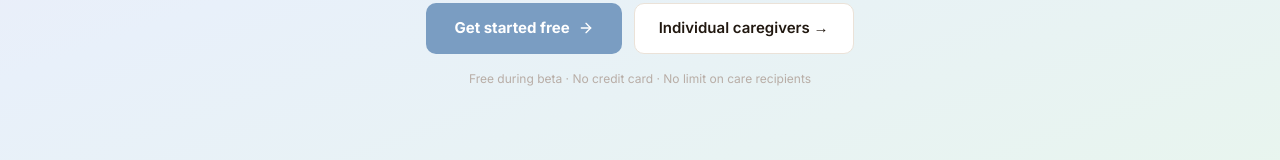
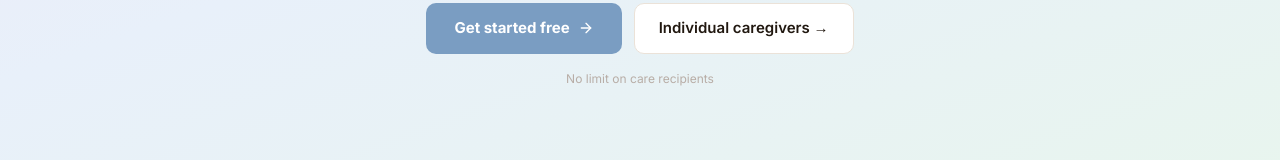
Before and after one commit to caspergrl/aiden, a React (Vite) app: page /businesses in a window 1280 px wide. Shown: the part 486-646 px from the top of the page. Built offline with nearby package versions, Linux system fonts and the light colour scheme; no server answers; a web font is replaced by a local one.

Commit message:
Remove "Free forever" and "No credit card" copy
Co-Authored-By: Claude Sonnet 4.6 <noreply@anthropic.com>

```diff
--- a/src/pages/ForBusinesses.jsx
+++ b/src/pages/ForBusinesses.jsx
@@ -52,7 +52,7 @@ export default function ForBusinesses() {
               Individual caregivers →
             </Link>
           </div>
-          <p style={{ fontSize: 12, color: C.mutedLight, marginTop: 16 }}>Free during beta · No credit card · No limit on care recipients</p>
+          <p style={{ fontSize: 12, color: C.mutedLight, marginTop: 16 }}>No limit on care recipients</p>
         </div>
       </section>
 
--- a/src/pages/ForIndividuals.jsx
+++ b/src/pages/ForIndividuals.jsx
@@ -47,7 +47,7 @@ export default function ForIndividuals() {
               Looking for a business plan?
             </Link>
           </div>
-          <p style={{ fontSize: 12, color: C.mutedLight, marginTop: 16 }}>Free forever · No credit card · iOS & web</p>
+          <p style={{ fontSize: 12, color: C.mutedLight, marginTop: 16 }}>iOS & web</p>
         </div>
       </section>
 
--- a/src/pages/Landing.jsx
+++ b/src/pages/Landing.jsx
@@ -14,7 +14,7 @@ const FEATURES = [
 ];
 
 const STEPS = [
-  { n: '1', title: 'Create your account',     desc: 'Sign up in seconds. No credit card required to get started.' },
+  { n: '1', title: 'Create your account',     desc: 'Sign up in seconds and get started right away.' },
   { n: '2', title: 'Add your care recipients', desc: 'Enter your loved ones\' profiles — health conditions, medications, doctors.' },
   { n: '3', title: 'Stay organised, stay calm', desc: 'Manage appointments, track documents, and get AI-powered guidance whenever you need it.' },
 ];
@@ -51,7 +51,7 @@ export default function Landing() {
               Learn more
             </Link>
           </div>
-          <p style={{ fontSize: 12, color: C.mutedLight, marginTop: 16 }}>No credit card required · Available on iOS & web</p>
+          <p style={{ fontSize: 12, color: C.mutedLight, marginTop: 16 }}>Available on iOS & web</p>
         </div>
       </section>
 
```
